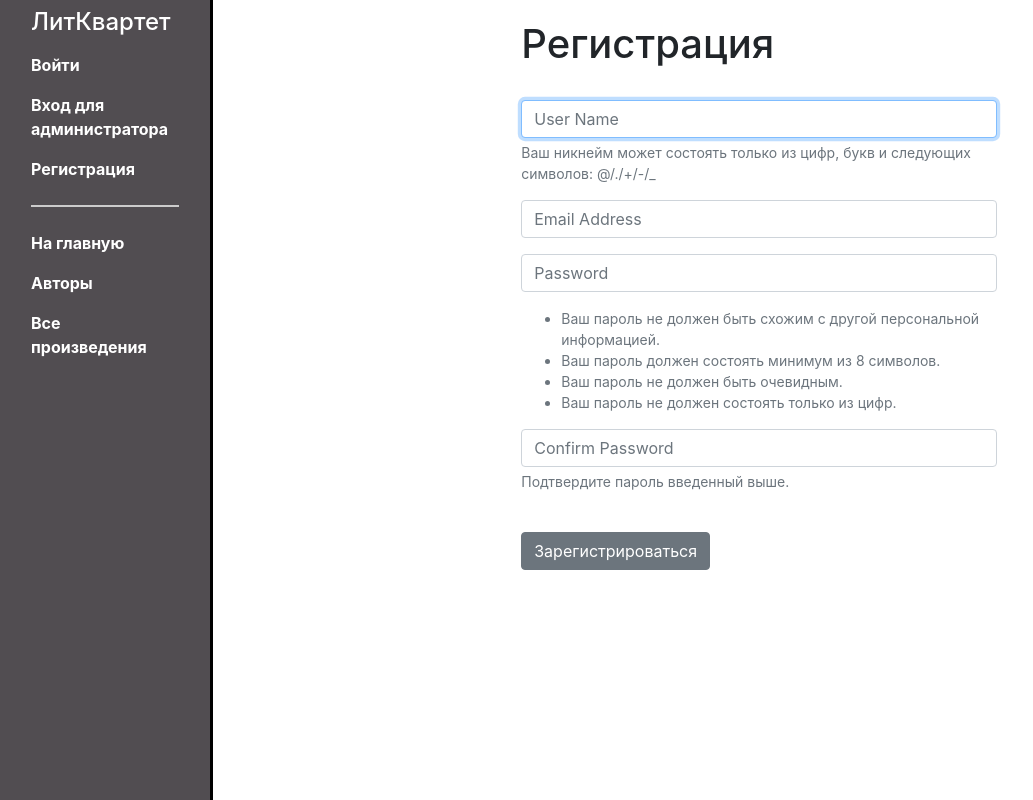
After one commit to KseniaKono/diplomhelpme, a Django app: page /writer/register/ in a window 1280 px wide. The commit adds this page. Shown: the whole page, without its empty margins (0-1033 px from the left). Run offline with Django 4.2, Linux system fonts and the light colour scheme; some libraries are stand-ins or nearby versions.

Commit message:
krivoykommentregistraciyprava

```diff
--- a/diplomhelpme/diplomhelpme/urls.py
+++ b/diplomhelpme/diplomhelpme/urls.py
@@ -24,6 +24,7 @@ from django.conf.urls.static import static
 urlpatterns = [
     path('admin/', admin.site.urls),
     path('writer/', include('writer.urls')),
-    path('', RedirectView.as_view(url='/writer/', permanent=True))
+    path('', RedirectView.as_view(url='/writer/', permanent=True)),
+    path('accounts/', include('django.contrib.auth.urls')),
 ]
 urlpatterns += static(settings.STATIC_URL, document_root=settings.STATIC_ROOT)
--- a/diplomhelpme/writer/forms.py
+++ b/diplomhelpme/writer/forms.py
@@ -1,6 +1,7 @@
 from django import forms
 from .models import Comment
-
+from django.contrib.auth.forms import UserCreationForm
+from django.contrib.auth.models import User
 class CommentForm(forms.ModelForm):
     class Meta:
         model = Comment
@@ -9,3 +10,28 @@ class CommentForm(forms.ModelForm):
             'text': forms.Textarea(attrs={'class': 'form-control', 'placeholder': 'Введите ваш комментарий'}),
             'content_id': forms.HiddenInput(),
         }
+
+class SignUpForm(UserCreationForm):
+    email = forms.EmailField(label="", widget=forms.TextInput(attrs={'class':'form-control', 'placeholder':'Email Address'}))
+
+    class Meta:
+        model = User
+        fields = ('username', 'email', 'password1', 'password2')
+
+    def __init__(self, *args, **kwargs):
+        super(SignUpForm, self).__init__(*args, **kwargs)
+
+        self.fields['username'].widget.attrs['class'] = 'form-control'
+        self.fields['username'].widget.attrs['placeholder'] = 'User Name'
+        self.fields['username'].label = ''
+        self.fields['username'].help_text = '<span class="form-text text-muted"><small>Ваш никнейм может состоять только из цифр, букв и следующих символов: @/./+/-/_</small></span>'
+
+        self.fields['password1'].widget.attrs['class'] = 'form-control'
+        self.fields['password1'].widget.attrs['placeholder'] = 'Password'
+        self.fields['password1'].label = ''
+        self.fields['password1'].help_text = '<ul class="form-text text-muted small"><li>Ваш пароль не должен быть схожим с другой персональной информацией.</li><li>Ваш пароль должен состоять минимум из 8 символов.</li><li>Ваш пароль не должен быть очевидным.</li><li>Ваш пароль не должен состоять только из цифр.</li></ul>'
+
+        self.fields['password2'].widget.attrs['class'] = 'form-control'
+        self.fields['password2'].widget.attrs['placeholder'] = 'Confirm Password'
+        self.fields['password2'].label = ''
+        self.fields['password2'].help_text = '<span class="form-text text-muted"><small>Подтвердите пароль введенный выше.</small></span>'
--- a/diplomhelpme/writer/templates/base_generic.html
+++ b/diplomhelpme/writer/templates/base_generic.html
@@ -28,6 +28,21 @@
                  <li class="nav-item text-white">
                     <h4>ЛитКвартет</h4>
                 </li>
+                             {% if user.is_authenticated %}
+             <li class="nav-item text-white">Пользователь: <p class="font-italic text-white">{{ user.get_username }}</p></li>
+             <li class="nav-item"><a class="nav-link text-white font-weight-bold" href="{% url 'logout'%}?next={{request.path}}">Выход</a></li>
+           {% else %}
+             <li class="nav-item"><a class="nav-link text-white font-weight-bold" href="{% url 'login'%}?next={{request.path}}">Войти</a></li>
+              <li class="nav-item">
+                  <a href="{% url 'admin:index'%}" class="nav-link text-white font-weight-bold">Вход для администратора</a>
+              </li>
+                    <li class="nav-item">
+                  <a href="{% url 'register'%}" class="nav-link text-white font-weight-bold">Регистрация</a>
+              </li>
+           {% endif %}
+                     <li class="nav-item">
+                      <hr>
+                  </li>
                     <li class="nav-item">
                       <a href="{% url 'index' %}" class="nav-link text-white font-weight-bold">На главную</a>
                   </li>
@@ -38,11 +53,13 @@
                       <a href="{% url 'books' %}" class="nav-link text-white font-weight-bold">Все произведения</a>
                   </li>
                     <li class="nav-item">
+                  {% if user.is_authenticated %}
                       <hr>
                   </li>
                    <li class="nav-item">
                       <a href="{% url 'content_create' %}" class="nav-link text-white font-weight-bold">Добавить произведение</a>
                   </li>
+                   {% endif %}
               </ul>
           </nav>
           {% endblock %}
--- /dev/null
+++ b/diplomhelpme/writer/templates/register.html
@@ -0,0 +1,16 @@
+{% extends "base_generic.html" %}
+
+{% block content %}
+<div class="col-md-6 offset-md-3">
+<h1>Регистрация</h1>
+<br/>
+
+    <form method="POST" action="">
+        {% csrf_token%}
+        {{form.as_p}}
+        <br/>
+        <button type="submit" class="btn btn-secondary">Зарегистрироваться</button>
+    </form>
+
+</div>
+{% endblock %}
--- a/diplomhelpme/writer/templates/writer/content_detail.html
+++ b/diplomhelpme/writer/templates/writer/content_detail.html
@@ -1,9 +1,14 @@
 {% extends "base_generic.html" %}
 
 {% block content %}
+
+    {% if user.is_authenticated %}
+    {% if object.author == request.user %}
    <p style="display: inline;"><a href="{% url 'content_update' pk=content.id %}" class="btn btn-primary">Редактировать</a></p>
     <p style="display: inline;"><a href="{% url 'content_delete' pk=content.id %}" class="btn btn-danger">Удалить</a></p>
     <hr>
+    {% endif %}
+    {% endif %}
    <h1>{{ content.name }}</h1>
 
     <br>
--- a/diplomhelpme/writer/urls.py
+++ b/diplomhelpme/writer/urls.py
@@ -13,4 +13,5 @@ urlpatterns = [
     re_path(r'^content/(?P<pk>[0-9a-f]{8}-[0-9a-f]{4}-[0-9a-f]{4}-[0-9a-f]{4}-[0-9a-f]{12})/update/$', views.ContentUpdate.as_view(), name='content_update'),
     re_path(r'^content/(?P<pk>[0-9a-f]{8}-[0-9a-f]{4}-[0-9a-f]{4}-[0-9a-f]{4}-[0-9a-f]{12})$', views.ContentDelete.as_view(), name='content_delete'),
     re_path(r'^comment/create/$', views.CommentCreate.as_view(), name='comment_create'),
+    re_path(r'^register/$', views.register_user, name='register'),
 ]
--- a/diplomhelpme/writer/views.py
+++ b/diplomhelpme/writer/views.py
@@ -1,9 +1,19 @@
+from django.contrib.auth.mixins import LoginRequiredMixin
+from django.http import Http404
 from django.shortcuts import render, redirect
 from .models import Content, ContentType, Comment
 from django.contrib.auth.models import User
 from django.views import generic
 import uuid
 from django.urls import reverse_lazy
+from .forms import CommentForm, SignUpForm
+from django.contrib.auth import authenticate, login
+from django.contrib import messages
+
+
+
+from django.contrib.auth.forms import UserCreationForm
+from django import forms
 # Create your views here.
 
 
@@ -33,7 +43,7 @@ class UserListView(generic.ListView):
     model = User
 
 
-from .forms import CommentForm
+
 class ContentDetailView(generic.DetailView):
     model = Content
     def get_context_data(self, **kwargs):
@@ -70,7 +80,7 @@ class UserDetailView(generic.DetailView):
         return context
 
 
-class ContentCreate(generic.CreateView):
+class ContentCreate(LoginRequiredMixin, generic.CreateView):
     model = Content
     fields = ['author','ganre','name','description','data' ]
     #template_name = 'library/comment_form.html'
@@ -81,14 +91,32 @@ class ContentCreate(generic.CreateView):
 
         return super(ContentCreate, self).form_valid(form)
 
-class ContentUpdate(generic.UpdateView):
+class ContentUpdate(LoginRequiredMixin, generic.UpdateView):
     model = Content
-    fields = ['author','ganre','name','description','data' ]
+    fields = ['ganre','name','description','data' ]
 
-class ContentDelete(generic.DeleteView):
+    def dispatch(self, request, *args, **kwargs):
+        # Получаем контент, который нужно удалить
+        self.object = self.get_object()
+
+        # Проверяем, является ли текущий пользователь автором контента
+        if self.object.author != self.request.user:
+            return redirect('index')
+
+        return super().dispatch(request, *args, **kwargs)
+
+class ContentDelete(LoginRequiredMixin,generic.DeleteView):
     model = Content
     success_url = reverse_lazy('books')
+    def dispatch(self, request, *args, **kwargs):
+        # Получаем контент, который нужно удалить
+        self.object = self.get_object()
 
+        # Проверяем, является ли текущий пользователь автором контента
+        if self.object.author != self.request.user:
+            return redirect('index')
+
+        return super().dispatch(request, *args, **kwargs)
 
 class CommentCreate(generic.CreateView):
     model = Comment
@@ -101,3 +129,20 @@ class CommentCreate(generic.CreateView):
         form.instance.id = uuid.uuid4()
 
         return super(CommentCreate, self).form_valid(form)
+
+
+def register_user(request):
+    form = SignUpForm()
+    if request.method == "POST":
+        form = SignUpForm(request.POST)
+        if form.is_valid():
+            form.save()
+            username = form.cleaned_data['username']
+            password = form.cleaned_data['password1']
+            #email = form.cleaned_data['email']
+            #log in user
+            user = authenticate(username=username, password=password)
+            login(request,user)
+            #essages.success(request, ("eeeeeee"))
+            return redirect('index')
+    return render(request, "register.html", {'form':form})
```
Also changed, not shown: diplomhelpme/diplomhelpme/settings.py (+5 -2 lines), diplomhelpme/templates/registration/logged_out.html (added, +7 -0 lines), diplomhelpme/templates/registration/login.html (added, +40 -0 lines), diplomhelpme/templates/registration/register.html (added, +7 -0 lines), diplomhelpme/db.sqlite3.
